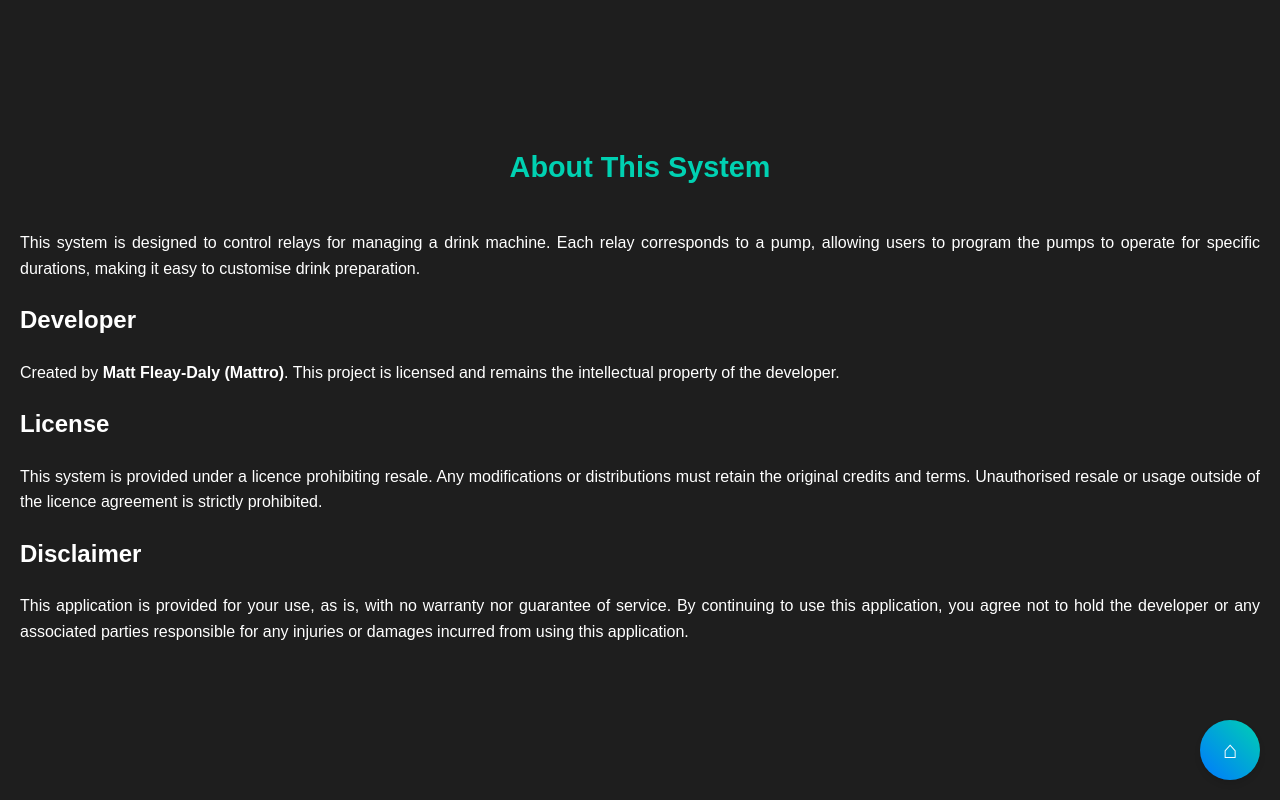
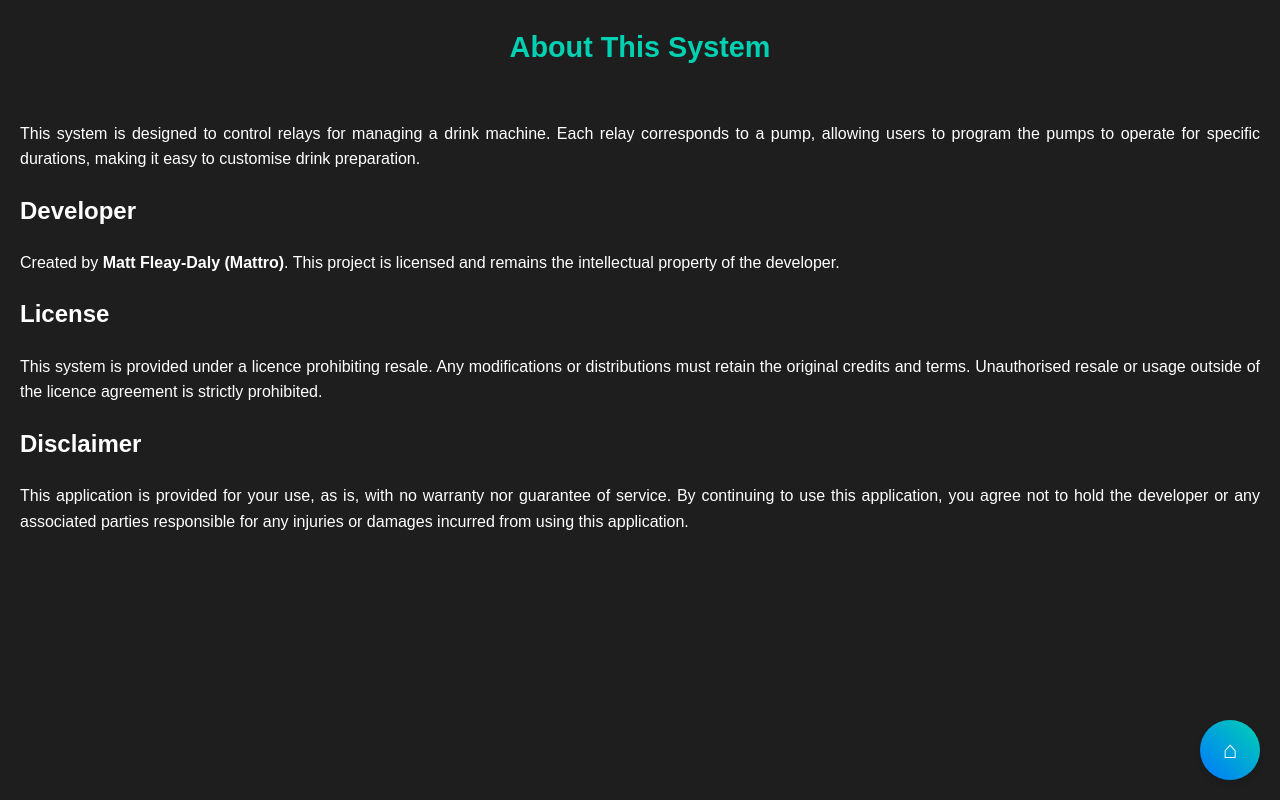
Before and after one commit to mattfleaydaly/raspberry-drinks-relay, a Flask app: page /about in a window 1280 px wide. Run offline with Flask 3, Linux system fonts and the light colour scheme.

Commit message:
Tweak for style heading

```diff
--- a/static/styles.css
+++ b/static/styles.css
@@ -19,7 +19,7 @@ html, body {
 
 /* Page title styling */
 .page-title {
-    margin: 20px 0; /* Ensure spacing around the title */
+    margin-top: 20px; /* Ensure spacing around the title */
     font-size: 1.8rem; /* Adjust font size for visibility */
     color: #00d1b2;
     text-align: center; /* Center-align the title */
@@ -28,9 +28,11 @@ html, body {
 
 /* Content container styling */
 .content {
+    margin-top: 10px; /* Add spacing below the title */
     text-align: justify; /* Justify text for clean alignment */
     padding: 10px;
     line-height: 1.6; /* Improve readability */
+    overflow: auto; /* Ensure content is scrollable */
 }
 
 /* Ensure responsive font size and layout */
@@ -44,7 +46,7 @@ html, body {
     }
 }
 
-
+/* Drag cursor styling */
 body.active-drag {
     cursor: grabbing; /* Show grabbing cursor during drag */
 }
@@ -57,7 +59,7 @@ body.active-drag {
     display: flex;
     flex-direction: column;
     align-items: center;
-    justify-content: center;
+    justify-content: flex-start; /* Align content to the top */
     padding: 10px;
     box-sizing: border-box;
 }
```
